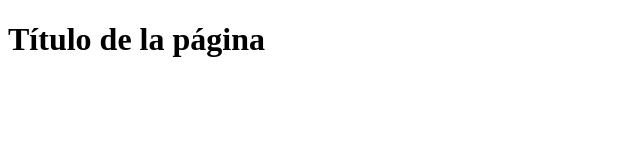
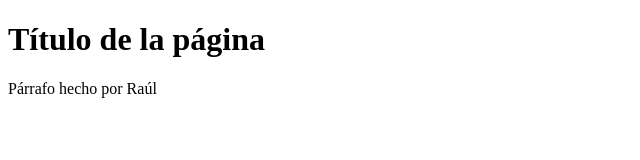
Before and after one commit to samurodriguez/test, a plain HTML site: page index.html in a window 1280 px wide. Shown: the whole page, without its empty margins (0-640 px from the left). Drawn offline with Linux system fonts and the light colour scheme.

Commit message:
Párrafo de Raúl

```diff
--- a/index.html
+++ b/index.html
@@ -7,5 +7,7 @@
   </head>
   <body>
     <h1>Título de la página</h1>
+
+    <p>Párrafo hecho por Raúl</p>
   </body>
 </html>
```
